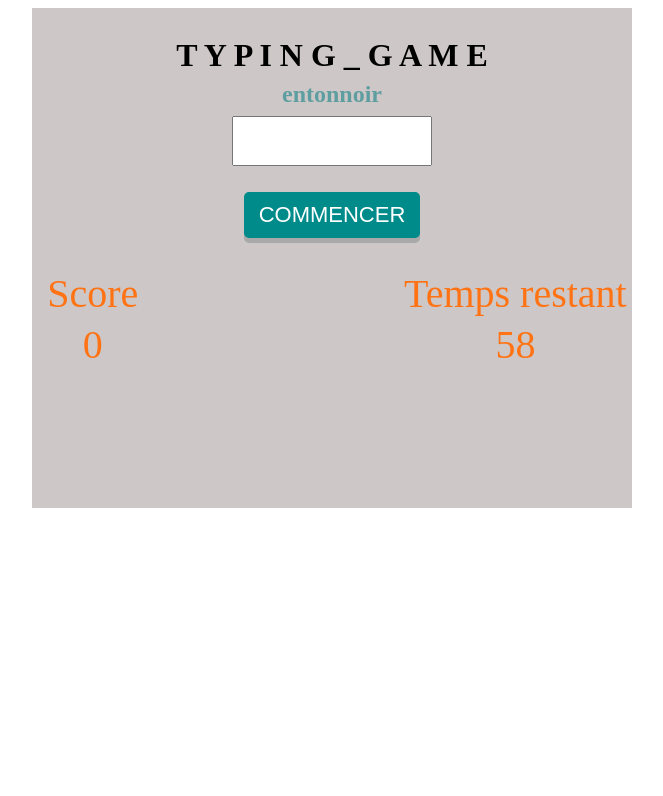
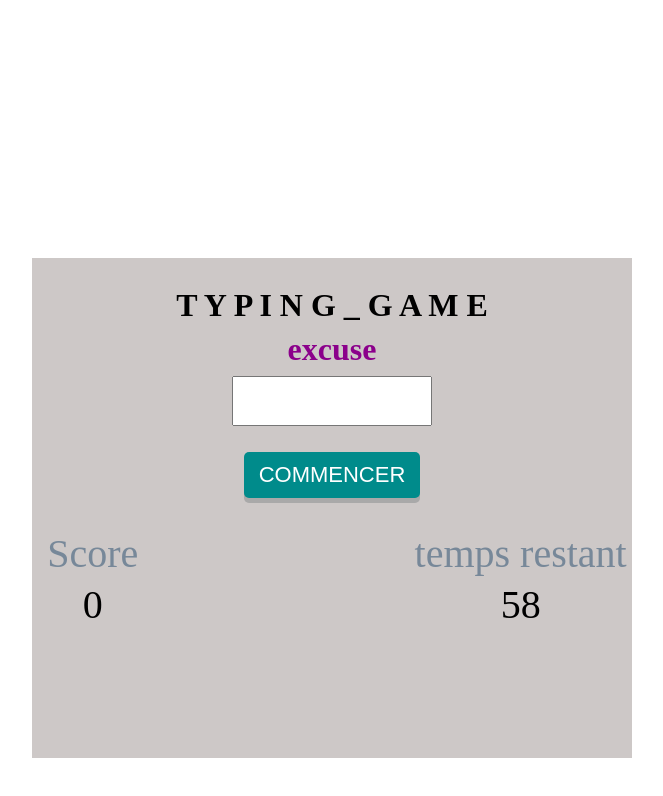
Before and after one commit to Abdoulaye224/typing_game, a plain HTML site: page index.html in a window 1280 px wide. Both pictures are taken after a click on the button "COMMENCER". Shown: the whole page, without its empty margins (308-971 px from the left). Drawn offline with Linux system fonts and the light colour scheme.

Commit message:
fix: index.html

```diff
--- a/index.html
+++ b/index.html
@@ -1,16 +1,16 @@
 <html>
   <head>
-  <title>Abdou Typing_game</title>
+  <title>Abdou addScore_game</title>
   </head>
 
   <style>
-      body {
-  text-align: center;
+  body {
+    text-align: center;
 }
 .container {
+  transform: translateY(50%);
 	max-width: 600px;
 	margin: 0 auto;
-	width: 100%;
 	text-align: center;
 	padding: 2%;
 	background-color:#CDC8C7;
@@ -44,12 +44,12 @@ input {
   color: black;
 }
 h2 {
-    color: cadetblue;
+    color: darkmagenta;
     margin-top: 3px;
-    font-size: 150%;
+    font-size: 200%;
 }
 button {
-   border: none;
+  border: none;
   background-color: darkcyan;
   box-shadow: 0px 5px 0px 0px darkgray;
   outline: none;
@@ -63,10 +63,16 @@ button {
   display: inline-block;
   cursor: pointer;
 }
-
-
-.scoreDiv p, .scoreDiv span, .timeDiv p, .timeDiv span {
-  color: #ff7315;
+#instruc{
+  background-color: darkkhaki;
+  margin-bottom: 2%;
+  font-size: 120%;
+}
+.scoreDiv p, .timeDiv p {
+  color: lightslategray;
+  font-size: 2.5em;
+}
+.scoreDiv span, .timeDiv span {
   font-size: 2.5em;
 }
 
@@ -75,6 +81,12 @@ button {
   <body>
     <div class="container">
 
+      <div id="instruc">
+        <p>
+          Quand vous êtes prêt, cliquez sur le boutton "COMMENCER", un mot s'affichera. Le but du jeu est simple:
+          tapez le plus rapidement possible le mot affiché, pour chaque mot, vous gagné 1 point. Vous avez une durée max de 60 secondes par partie.  Bonne chance !
+        </p>
+      </div>
     <h1> T Y P I N G _ G A M E</h1>
       <h2 id ="randomText"></h2>
     <div>
@@ -87,12 +99,9 @@ button {
 				<span class="score">0</span>
 			</div>
 			<div class="timeDiv">
-				<p>Temps restant</p>
+				<p>temps restant</p>
 				<span class="time">60</span>
 			</div>
-      <div class= "textInput">
-        <p id ="wordEnter"> </p>
-      </div>
 		</div>
     </div>
   </body>
@@ -100,28 +109,34 @@ button {
 
 
   <script>
+/****** INITIALISATION DES VARIABLES ****/
 let input = document.getElementById("inputWord");
 let wordRandomDisplay = document.getElementById('randomText');
 let button = document.querySelector("button");
-let temp = document.querySelector('.time');
+let tmp = document.querySelector('.time');
+let scoreAndTime = document.querySelector('.scoreAndTime');
+let instruc = document.getElementById("instruc");
 let score = document.querySelector('.score');
 let scoreDiv = document.querySelector('.score');
 let timerDiv = document.querySelector(".time");
-let gamerPseudo = document.querySelector('.gamerPseudo');
-let gamerScore = document.querySelector('.gamerScore');
+
 let seconds = 60;
 let points = 0;
-let isTyping = false;
+let isaddScore = false;
 let letsGo = false;
 
-wordRandomDisplay.style.display="none";
+let isHot = false;
 
 
+wordRandomDisplay.style.display="none";
+scoreAndTime.style.display="none";
+
+/*** la fonction renvoie aléatoirement les mots stockés dans***/
 function getrandomWord(oldword) {
-  let words = ['angle', 'intérieur', 'abdou', 'game', 'charo', 'test', 'matelas', 'plafond', 'mousse', 'haut', 'caisse', 'tiroir', 'emmener', 'camarade', 'entourer', 'xylophone', 'couronne', 'entonnoir',
+  let wordsList = ['angle', 'intérieur', 'abdou', 'game', 'charo', 'test', 'matelas', 'plafond', 'mousse', 'haut', 'caisse', 'tiroir', 'emmener', 'camarade', 'entourer', 'xylophone', 'couronne', 'entonnoir',
 'excuse', 'canard', 'escabeau', 'récréation', 'pâtisserie', 'rouleau', 'remercier', 'piraterie', 'charolife', 'haouioui', 'éteindre',
-'soupe', 'accoucher', 'flamme', 'poussin', 'maquillage', 'ressembler', 'vacances', 'bonbon', 'fauteuil', 'petit-enfant', 'jonquille'];;
-  let randomWord = words[Math.floor(Math.random() * words.length)];
+'soupe', 'accoucher', 'flamme', 'poussin', 'maquillage', 'ressembler', 'vacances', 'bonbon', 'fauteuil', 'petit-enfant', 'jonquille', 'football'];
+  let randomWord = wordsList[Math.floor(Math.random() * wordsList.length)];
   if (oldword != randomWord){
     return randomWord;
   } else {
@@ -134,28 +149,29 @@ getWord = (randomWord) => {
   wordRandomDisplay.innerText = randomWord;
 };
 
-changeword = (word) => {
-  wordRandomDisplay.innerText = word;
-};
-
 let randomWord = getrandomWord();
 getWord(randomWord);
 
 input.addEventListener('keyup', () => {
+
   if (input.value.trim() == randomWord){
     input.value = "";
-    typing();
+    addScore();
     let oldword = randomWord;
     randomWord = getrandomWord(oldword);
-    changeword(randomWord);
+    wordRandomDisplay.innerText = randomWord;
   }
 });
-function countdown() {
+function startwatch() {
  		points = 0;
  		let timer = setInterval(function(){
- 			button.disabled = true;
+
     		seconds--;
-    		temp.innerHTML = seconds;
+    		tmp.innerHTML = seconds;
+        button.disabled = true;
+      if(seconds === 20){
+        tmp.style.color="red";
+      }
       if (seconds === 0) {
         alert("Partie terminée !!! votre score est " + points);
         button.disabled = false;
@@ -172,11 +188,13 @@ function countdown() {
   	}
 
 button.addEventListener("click", function(e){
-      countdown();
+      startwatch();
       wordRandomDisplay.style.display="block";
+      instruc.style.display="none";
+      scoreAndTime.style.display="block";
   	});
 
-function typing() {
+function addScore() {
   	points++;
     score.innerHTML = points;
 }
```
